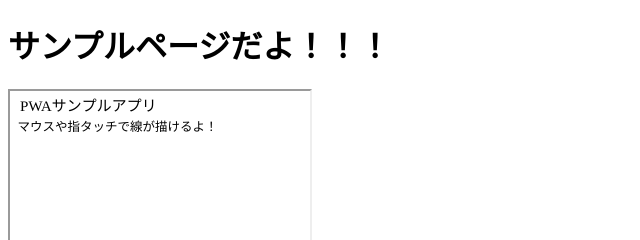
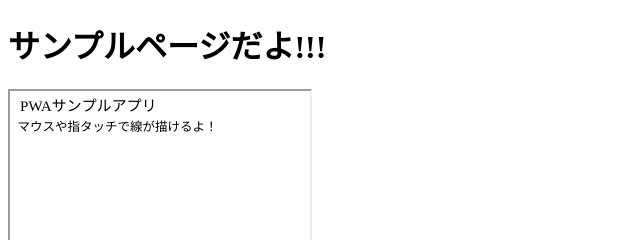
Before and after one commit to gonda-k/pwa, a plain HTML site: page index.html in a window 1280 px wide. Shown: the top 240 px of the page, 0-640 px from the left. Drawn offline with Linux system fonts and the light colour scheme.

Commit message:
コミット

```diff
--- a/index.html
+++ b/index.html
@@ -7,7 +7,7 @@
     <title>Document</title>
 </head>
 <body>
-	<h1>サンプルページだよ！！！</h1>
+	<h1>サンプルページだよ!!!</h1>
     <iframe src="./subPage/index.html" title="sub page" width="300" height="500"></iframe>
 </body>
 </html>
```
